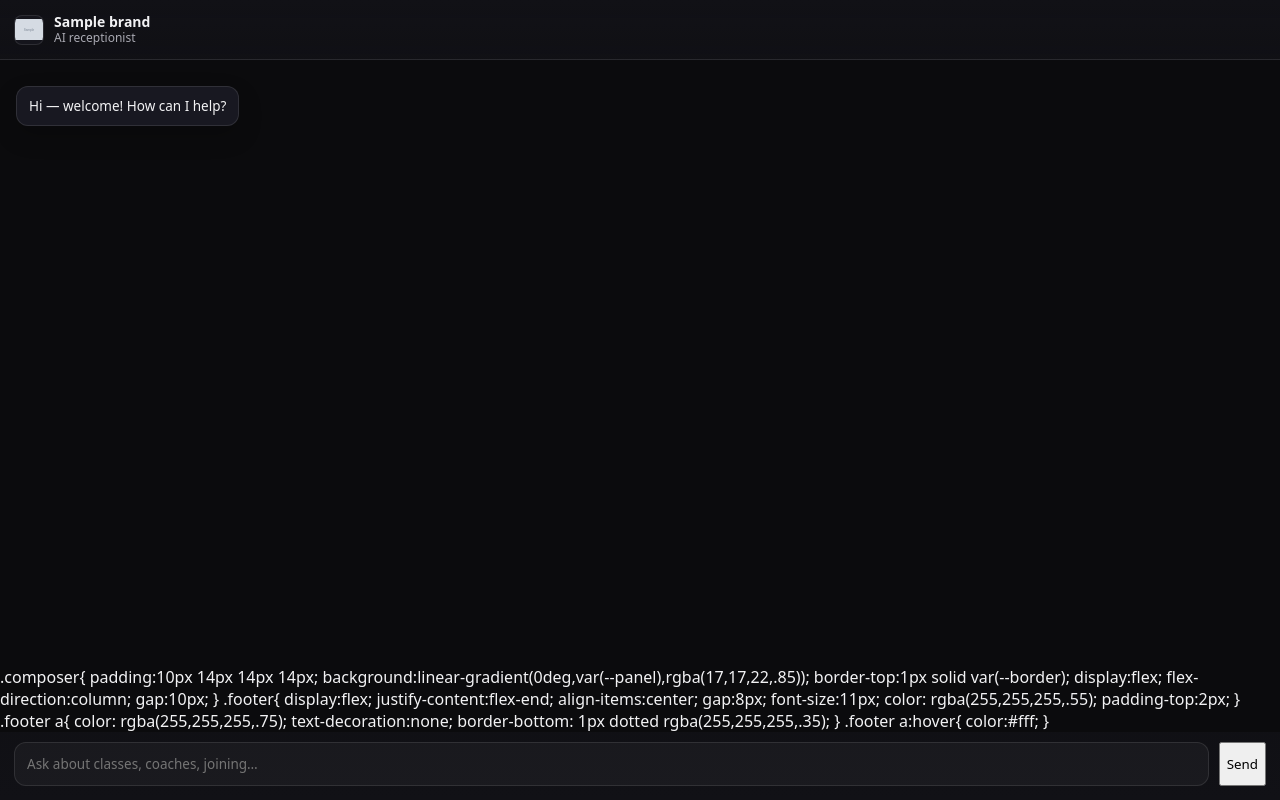
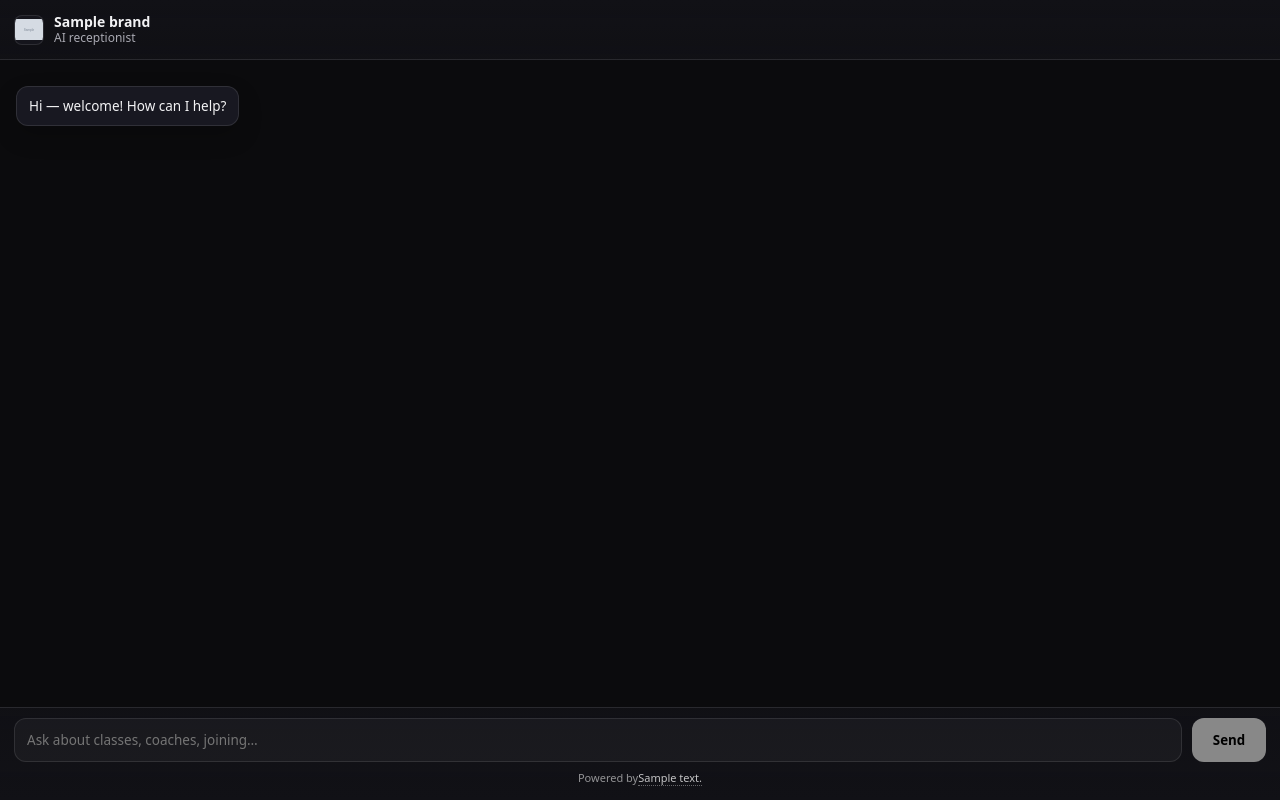
Before and after one commit to d0p3y2002-del/Chatbot-shopify., a Python web app: template templates/widget.html in a window 1280 px wide. Run offline with Jinja, Linux system fonts and the light colour scheme; the template is opened without the code that fills it: most values are stand-ins (such as "Sample title", 1, 10 or a date in 2020); grey boxes marked "Sample" are stand-in pictures.

Commit message:
Update widget.html

```diff
--- a/templates/widget.html
+++ b/templates/widget.html
@@ -4,6 +4,7 @@
   <meta charset="utf-8" />
   <meta name="viewport" content="width=device-width,initial-scale=1" />
   <title>{{ brand.gym_display_name }} — Chat</title>
+
   <style>
     :root{
       --bg:#0b0b0d;
@@ -14,50 +15,79 @@
       --border:rgba(255,255,255,.10);
       --accent: {{ brand.primary_color }};
       --bubble:#181821;
-      --bubble2:#0f0f14;
     }
+
     *{box-sizing:border-box;font-family:system-ui,-apple-system,Segoe UI,Roboto,Arial;}
+
     body{
-      margin:0;background:var(--bg);color:var(--text);
-      height:100vh;display:flex;flex-direction:column;
+      margin:0;
+      background:var(--bg);
+      color:var(--text);
+      height:100vh;
+      display:flex;
+      flex-direction:column;
     }
+
+    /* Header */
     .topbar{
-      display:flex;gap:10px;align-items:center;
-      padding:14px 14px;border-bottom:1px solid var(--border);
+      display:flex;
+      gap:10px;
+      align-items:center;
+      padding:14px;
+      border-bottom:1px solid var(--border);
       background:linear-gradient(180deg,var(--panel),rgba(17,17,22,.85));
     }
+
     .logo{
-      width:30px;height:30px;border-radius:8px;overflow:hidden;
-      background:var(--panel2);display:flex;align-items:center;justify-content:center;
+      width:30px;
+      height:30px;
+      border-radius:8px;
+      overflow:hidden;
+      background:var(--panel2);
+      display:flex;
+      align-items:center;
+      justify-content:center;
       border:1px solid var(--border);
     }
     .logo img{width:100%;height:100%;object-fit:contain;}
+
     .titlewrap{display:flex;flex-direction:column;line-height:1.2}
     .title{font-weight:700;font-size:14px}
     .subtitle{font-size:12px;color:var(--muted)}
 
+    /* Chat */
     .chat{
-      flex:1;overflow:auto;padding:16px;
+      flex:1;
+      overflow:auto;
+      padding:16px;
     }
+
     .row{display:flex;margin:10px 0;}
     .row.user{justify-content:flex-end;}
+
     .bubble{
       max-width:85%;
       border:1px solid var(--border);
       background:var(--bubble);
-      padding:10px 12px;border-radius:12px;
+      padding:10px 12px;
+      border-radius:12px;
       white-space:pre-wrap;
+      font-size:13.5px;
       box-shadow:0 10px 25px rgba(0,0,0,.18);
-      font-size:13.5px;
     }
+
     .row.user .bubble{
       background:rgba(255,255,255,.06);
       border-color:rgba(255,255,255,.12);
     }
 
     .links{
-      display:flex;flex-wrap:wrap;gap:8px;margin-top:10px
+      display:flex;
+      flex-wrap:wrap;
+      gap:8px;
+      margin-top:10px;
     }
+
     .linkbtn{
       border:1px solid rgba(255,255,255,.14);
       background:rgba(255,255,255,.06);
@@ -65,21 +95,19 @@
       padding:8px 10px;
       border-radius:999px;
       font-size:12.5px;
-      cursor:pointer;
       text-decoration:none;
       display:inline-flex;
-      gap:8px;
       align-items:center;
     }
-    .linkbtn:hover{border-color:rgba(255,255,255,.25)}
 
-    /* ✅ CTA bar: hidden by default; shown only when needed */
+    /* CTA */
     .ctaBar{
       display:none;
-      padding:10px 14px 0 14px;
+      padding:10px 14px 0;
       background:linear-gradient(0deg,var(--panel),rgba(17,17,22,.85));
       border-top:1px solid var(--border);
     }
+
     .ctaButton{
       width:100%;
       border:none;
@@ -89,76 +117,71 @@
       padding:12px 14px;
       border-radius:12px;
       cursor:pointer;
-      box-shadow:0 12px 30px rgba(0,0,0,.25);
     }
 
+    /* Composer */
     .composer{
-      padding:10px 14px 14px 14px;
+      padding:10px 14px 14px;
       background:linear-gradient(0deg,var(--panel),rgba(17,17,22,.85));
-    }
-    .inputrow{display:flex;gap:10px;}
-    input{
-      flex:1;border-radius:12px;border:1px solid var(--border);
-      background:rgba(255,255,255,.04);color:var(--text);
-      padding:12px 12px;font-size:13.5px;outline:none;
-    }
-      <div class="powered-by">
-    <a href="{{ brand.powered_by_url }}" target="_blank" rel="noopener noreferrer">
-      Powered by {{ brand.powered_by_text }}
-    </a>
-  </div>
-    }
-    .send{
-      width:74px;border:none;border-radius:12px;
-      background:var(--accent);color:#000;font-weight:800;cursor:pointer;
+      border-top:1px solid var(--border);
+      display:flex;
+      flex-direction:column;
+      gap:8px;
     }
 
-    /* Modal */
-    .modalBg{
-      position:fixed;inset:0;background:rgba(0,0,0,.60);
-      display:none;align-items:center;justify-content:center;padding:16px;
-    }
-    .modal{
-      width:100%;max-width:520px;
-      background:var(--panel);border:1px solid var(--border);
-      border-radius:16px;padding:14px;
-      box-shadow:0 30px 80px rgba(0,0,0,.55);
-    }
-    .modal h3{margin:0 0 10px 0;font-size:15px}
-    .grid{display:grid;grid-template-columns:1fr 1fr;gap:10px}
-    .grid .full{grid-column:1/-1}
-    textarea{
-      width:100%;min-height:110px;resize:vertical;
-      border-radius:12px;border:1px solid var(--border);
-      background:rgba(255,255,255,.04);color:var(--text);
-      padding:10px 12px;font-size:13.5px;outline:none;
-    }
-    .modalActions{display:flex;gap:10px;justify-content:flex-end;margin-top:12px}
-    .btn{
-      border:1px solid rgba(255,255,255,.14);
-      background:rgba(255,255,255,.06);
-      color:var(--text);
-      padding:10px 12px;border-radius:12px;cursor:pointer;
-    }
-    .btn.primary{
-      border:none;background:var(--accent);color:#000;font-weight:800;
+    .inputrow{
+      display:flex;
+      gap:10px;
     }
 
-    @media (max-width:420px){
-      .chat{padding:12px}
-      .bubble{max-width:92%}
-      .grid{grid-template-columns:1fr}
-      .send{width:68px}
+    input{
+      flex:1;
+      border-radius:12px;
+      border:1px solid var(--border);
+      background:rgba(255,255,255,.04);
+      color:var(--text);
+      padding:12px;
+      font-size:13.5px;
+      outline:none;
     }
+
+    .send{
+      width:74px;
+      border:none;
+      border-radius:12px;
+      background:var(--accent);
+      color:#000;
+      font-weight:800;
+      cursor:pointer;
+    }
+
+    /* Powered by */
+    .footer{
+      display:flex;
+      justify-content:center;
+      font-size:11px;
+      color:rgba(255,255,255,.55);
+    }
+
+    .footer a{
+      color:rgba(255,255,255,.75);
+      text-decoration:none;
+      border-bottom:1px dotted rgba(255,255,255,.35);
+    }
+
+    .footer a:hover{color:#fff;}
   </style>
 </head>
+
 <body>
+
+  <!-- Header -->
   <div class="topbar">
     <div class="logo">
       {% if brand.logo_url %}
-        <img src="{{ brand.logo_url }}" alt="logo"/>
+        <img src="{{ brand.logo_url }}" alt="logo">
       {% else %}
-        <div style="width:100%;height:100%;display:flex;align-items:center;justify-content:center;color:var(--muted);font-weight:800;">≡</div>
+        <span style="color:var(--muted);font-weight:800;">≡</span>
       {% endif %}
     </div>
     <div class="titlewrap">
@@ -167,63 +190,26 @@
     </div>
   </div>
 
+  <!-- Chat -->
   <div id="chat" class="chat"></div>
 
-  .composer{
-  padding:10px 14px 14px 14px;
-  background:linear-gradient(0deg,var(--panel),rgba(17,17,22,.85));
-  border-top:1px solid var(--border);
-  display:flex;
-  flex-direction:column;
-  gap:10px;
-}
-
-.footer{
-  display:flex;
-  justify-content:flex-end;
-  align-items:center;
-  gap:8px;
-  font-size:11px;
-  color: rgba(255,255,255,.55);
-  padding-top:2px;
-}
-
-.footer a{
-  color: rgba(255,255,255,.75);
-  text-decoration:none;
-  border-bottom: 1px dotted rgba(255,255,255,.35);
-}
-.footer a:hover{ color:#fff; }
-
-
-  <!-- ✅ CTA ABOVE INPUT, but hidden unless needed -->
+  <!-- CTA -->
   <div id="ctaBar" class="ctaBar">
     <button id="ctaBtn" class="ctaButton">Send enquiry</button>
   </div>
 
+  <!-- Composer -->
   <div class="composer">
     <div class="inputrow">
       <input id="q" placeholder="Ask about classes, coaches, joining…" />
       <button id="send" class="send">Send</button>
     </div>
-  </div>
 
-  <!-- Modal -->
-  <div id="modalBg" class="modalBg">
-    <div class="modal">
-      <h3 id="modalTitle">Send an enquiry</h3>
-      <div class="grid">
-        <input id="leadName" placeholder="Name" />
-        <input id="leadPhone" placeholder="Phone" />
-        <input id="leadEmail" class="full" placeholder="Email" />
-        <div class="full">
-          <textarea id="leadMsg" placeholder="Message"></textarea>
-        </div>
-      </div>
-      <div class="modalActions">
-        <button id="closeModal" class="btn">Cancel</button>
-        <button id="submitLead" class="btn primary">Send details</button>
-      </div>
+    <div class="footer">
+      Powered by
+      <a href="{{ brand.powered_by_url }}" target="_blank" rel="noopener noreferrer">
+        {{ brand.powered_by_text }}
+      </a>
     </div>
   </div>
 
@@ -234,32 +220,8 @@
     const chatEl = document.getElementById("chat");
     const qEl = document.getElementById("q");
     const sendEl = document.getElementById("send");
-
     const ctaBar = document.getElementById("ctaBar");
     const ctaBtn = document.getElementById("ctaBtn");
-
-    const modalBg = document.getElementById("modalBg");
-    const closeModal = document.getElementById("closeModal");
-    const submitLead = document.getElementById("submitLead");
-    const modalTitle = document.getElementById("modalTitle");
-    const leadMsg = document.getElementById("leadMsg");
-
-    let currentCTA = null; // {type,label,form_title,default_message}
-
-    function showCTA(cta) {
-      currentCTA = cta || null;
-      if (!currentCTA) {
-        ctaBar.style.display = "none";
-        return;
-      }
-      ctaBtn.textContent = currentCTA.label || "Send enquiry";
-      ctaBar.style.display = "block";
-    }
-
-    function hideCTA() {
-      currentCTA = null;
-      ctaBar.style.display = "none";
-    }
 
     function addBubble(text, who="bot", links=[]) {
       const row = document.createElement("div");
@@ -269,19 +231,18 @@
       bubble.className = "bubble";
       bubble.textContent = text;
 
-      if (Array.isArray(links) && links.length) {
-        const linksDiv = document.createElement("div");
-        linksDiv.className = "links";
+      if (links.length) {
+        const box = document.createElement("div");
+        box.className = "links";
         links.forEach(l => {
           const a = document.createElement("a");
           a.className = "linkbtn";
           a.href = l.url;
           a.target = "_blank";
-          a.rel = "noopener noreferrer";
           a.textContent = l.label || "Open link";
-          linksDiv.appendChild(a);
+          box.appendChild(a);
         });
-        bubble.appendChild(linksDiv);
+        bubble.appendChild(box);
       }
 
       row.appendChild(bubble);
@@ -289,81 +250,25 @@
       chatEl.scrollTop = chatEl.scrollHeight;
     }
 
-    // Welcome message (force first letter uppercase)
-    const welcome = (brand.welcome_message || "Hi — welcome! How can I help?");
-    const fixedWelcome = welcome.length ? welcome[0].toUpperCase() + welcome.slice(1) : welcome;
-    addBubble(fixedWelcome, "bot");
+    addBubble(brand.welcome_message || "Hi — welcome! How can I help?");
 
-    async function ask(question) {
-      // If user continues chatting normally, remove CTA unless backend asks for it again
-      hideCTA();
-
-      addBubble(question, "user");
+    async function ask(q) {
+      addBubble(q, "user");
       qEl.value = "";
 
-      try {
-        const res = await fetch(`/chat/${encodeURIComponent(gymName)}`, {
-          method: "POST",
-          headers: {"Content-Type":"application/json"},
-          body: JSON.stringify({question})
-        });
+      const res = await fetch(`/chat/${encodeURIComponent(gymName)}`, {
+        method:"POST",
+        headers:{ "Content-Type":"application/json" },
+        body:JSON.stringify({ question:q })
+      });
 
-        const data = await res.json();
-        if (!res.ok) {
-          addBubble("Something went wrong. Please try again.", "bot");
-          return;
-        }
-
-        addBubble(data.answer || "Thanks — how can I help?", "bot", data.links || []);
-
-        // ✅ Only show CTA button when backend says it's needed
-        if (data.cta && data.cta.type === "enquiry") {
-          showCTA(data.cta);
-        } else {
-          hideCTA();
-        }
-
-      } catch (e) {
-        addBubble("Couldn’t reach the server. Please try again.", "bot");
-      }
+      const data = await res.json();
+      addBubble(data.answer || "How can I help?", "bot", data.links || []);
     }
 
-    sendEl.addEventListener("click", () => {
-      const q = qEl.value.trim();
-      if (!q) return;
-      ask(q);
-    });
+    sendEl.onclick = () => qEl.value.trim() && ask(qEl.value.trim());
+    qEl.onkeydown = e => e.key === "Enter" && qEl.value.trim() && ask(qEl.value.trim());
+  </script>
 
-    qEl.addEventListener("keydown", (e) => {
-      if (e.key === "Enter") {
-        const q = qEl.value.trim();
-        if (!q) return;
-        ask(q);
-      }
-    });
-
-    // CTA button opens modal
-    ctaBtn.addEventListener("click", () => {
-      if (!currentCTA) return;
-      modalTitle.textContent = currentCTA.form_title || "Send an enquiry";
-      leadMsg.value = currentCTA.default_message || "";
-      modalBg.style.display = "flex";
-    });
-
-    closeModal.addEventListener("click", () => {
-      modalBg.style.display = "none";
-    });
-
-    modalBg.addEventListener("click", (e) => {
-      if (e.target === modalBg) modalBg.style.display = "none";
-    });
-
-    // Demo submit (replace with your real submit endpoint if you have one)
-    submitLead.addEventListener("click", () => {
-      modalBg.style.display = "none";
-      hideCTA(); // after sending, hide CTA
-      addBubble("Thanks — we’ve received your enquiry and the team will be in touch shortly.", "bot");
-    });
-  </script>
 </body>
 </html>
```
